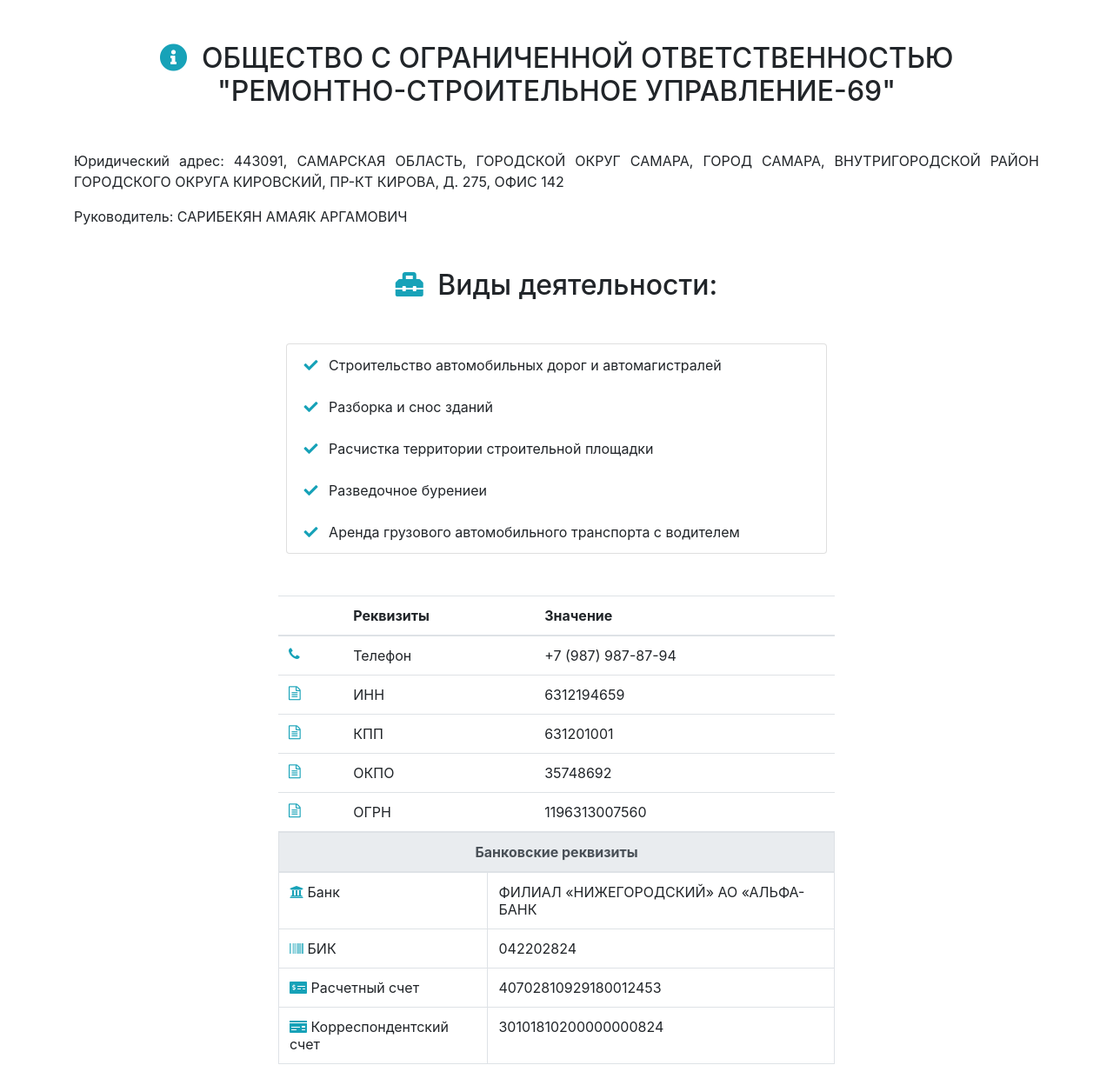
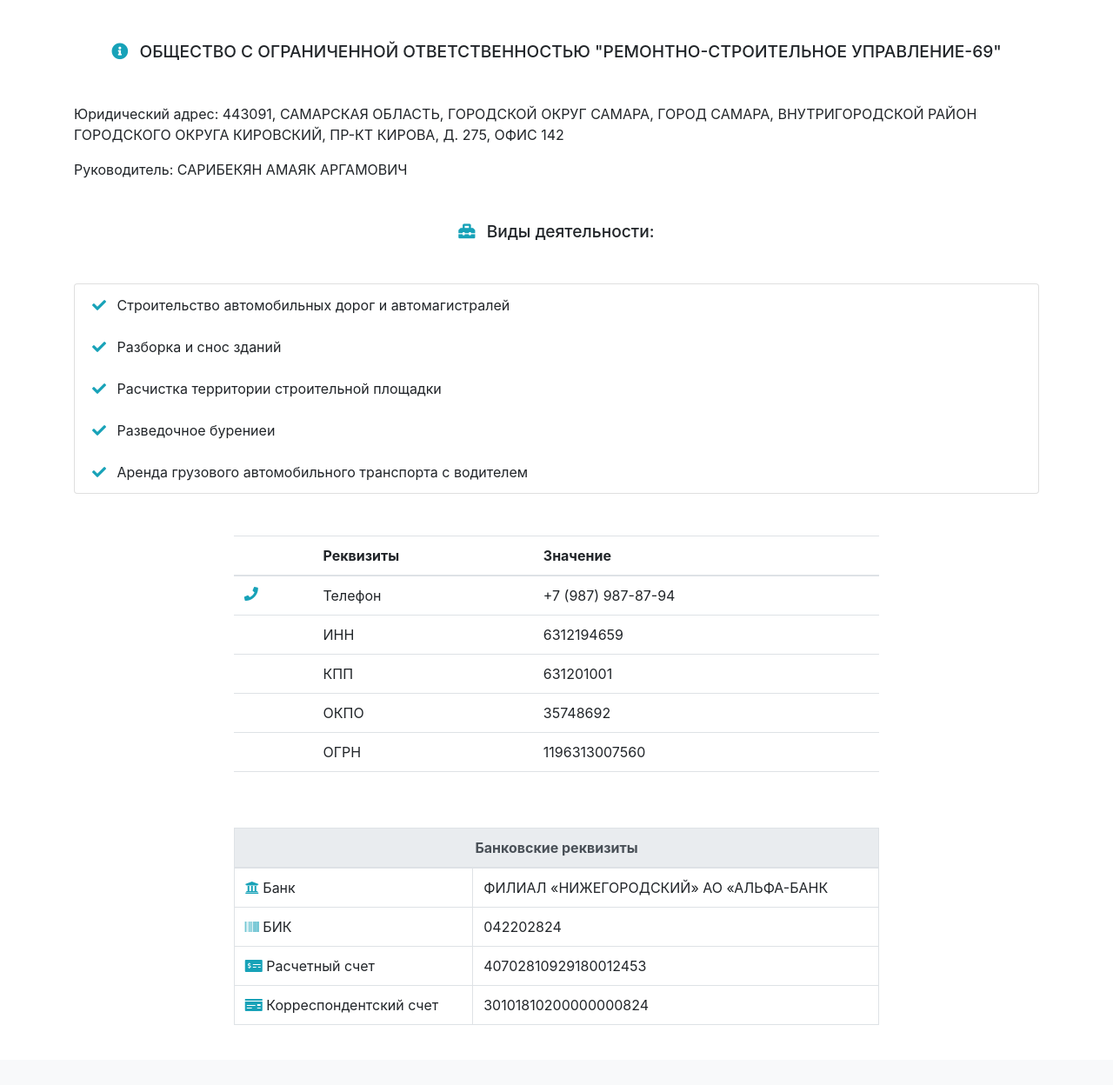
Before and after one commit to ConsttsnoC/rsu-69, a Django app: page /informaciya/ in a window 1280 px wide. Shown: the part 86-1334 px from the top of the page at 87% size. After the commit the page ends 1265 px from the top, so only its background shows below. Run offline with Django 4.2, Linux system fonts and the light colour scheme; some libraries are stand-ins or nearby versions.

Commit message:
Доработка функционала

```diff
--- a/prezentation/templates/prezentation/informaciya.html
+++ b/prezentation/templates/prezentation/informaciya.html
@@ -4,11 +4,38 @@
 <!DOCTYPE html>
 <html>
 <head>
+    <link rel="stylesheet" href="https://maxcdn.bootstrapcdn.com/bootstrap/4.0.0/css/bootstrap.min.css"
+          integrity="sha384-Gn5384xqQ1aoWXA+058RXPxPg6fy4IWvTNh0E263XmFcJlSAwiGgFAW/dAiS6JXm" crossorigin="anonymous">
+</head>
+<link rel="stylesheet" href="https://maxcdn.bootstrapcdn.com/bootstrap/4.0.0/css/bootstrap.min.css"
+      integrity="sha384-Gn5384xqQ1aoWXA+058RXPxPg6fy4IWvTNh0E263XmFcJlSAwiGgFAW/dAiS6JXm" crossorigin="anonymous">
+<link rel="stylesheet" href="https://maxcdn.bootstrapcdn.com/font-awesome/4.7.0/css/font-awesome.min.css">
+<style>
+    .table {
+        margin: 0 auto;
+        width: 100%;
+        max-width: 100%;
+    }
+    @media (min-width: 576px) {
+        .table {
+            width: 58%;
+            max-width: 58%;
+        }
+    }
+
+    .fa {
+        color: #17a2b8;
+    }
+
+</style>
+</head>
 <title>Информация</title>
 <!-- Add bootstrap stylesheet -->
-    <link rel="stylesheet" href="https://stackpath.bootstrapcdn.com/bootstrap/4.5.2/css/bootstrap.min.css" integrity="sha384-JcKb8q3iqJ61gNV9KGb8thSsNjpSL0n8PARn9HuZOnIxN0hoP+VmmDGMN5t9UJ0Z" crossorigin="anonymous">
+<link rel="stylesheet" href="https://stackpath.bootstrapcdn.com/bootstrap/4.5.2/css/bootstrap.min.css"
+      integrity="sha384-JcKb8q3iqJ61gNV9KGb8thSsNjpSL0n8PARn9HuZOnIxN0hoP+VmmDGMN5t9UJ0Z" crossorigin="anonymous">
 <!-- Add Font Awesome icons -->
-    <link rel="stylesheet" href="https://use.fontawesome.com/releases/v5.14.0/css/all.css" integrity="sha384-HzLeBuhoNPvSl5KYnjx0BT+WB0QEEqLprO+NBkkk5gbc67FTaL7XIGa2w1L0Xbgc" crossorigin="anonymous">
+<link rel="stylesheet" href="https://use.fontawesome.com/releases/v5.14.0/css/all.css"
+      integrity="sha384-HzLeBuhoNPvSl5KYnjx0BT+WB0QEEqLprO+NBkkk5gbc67FTaL7XIGa2w1L0Xbgc" crossorigin="anonymous">
 <style>
     .fa-check, .fa-info-circle, .fa-toolbox {
         color: #17a2b8;
@@ -17,72 +44,54 @@
 </head>
 <body>
 <section class="container my-5">
-      <h2 class="section-header text-center mb-5">
+    <h2 class="section-header text-center mb-5" style="font-size: 1.2em;">
         <i class="fas fa-info-circle mr-2"></i>
         ОБЩЕСТВО С ОГРАНИЧЕННОЙ ОТВЕТСТВЕННОСТЬЮ "РЕМОНТНО-СТРОИТЕЛЬНОЕ УПРАВЛЕНИЕ-69"
     </h2>
-        <p class="text-justify">Юридический адрес: 443091, САМАРСКАЯ ОБЛАСТЬ, ГОРОДСКОЙ ОКРУГ САМАРА, ГОРОД САМАРА,
+    <p class="text-left">Юридический адрес: 443091, САМАРСКАЯ ОБЛАСТЬ, ГОРОДСКОЙ ОКРУГ САМАРА, ГОРОД САМАРА,
         ВНУТРИГОРОДСКОЙ РАЙОН ГОРОДСКОГО ОКРУГА КИРОВСКИЙ, ПР-КТ КИРОВА, Д. 275, ОФИС 142
-        <p class="text-justify">Руководитель: САРИБЕКЯН АМАЯК АРГАМОВИЧ
+    <p class="text-left">Руководитель: САРИБЕКЯН АМАЯК АРГАМОВИЧ
 </section>
-    <section class="container my-5" style="width: 51%;">
-
-      <h2 class="section-header text-center mb-5">
+<section class="container my-5" style="width: 100%;">
+    <h2 class="section-header text-center mb-5" style="font-size: 1.2em; white-space: nowrap;">
         <i class="fas fa-toolbox mr-2"></i>
-
         Виды деятельности:
     </h2>
-      <ul class="list-group">
-        <li class="list-group-item">
+    <ul class="list-group" style="display: flex; flex-wrap: wrap; width: 100%; max-width: 100%;">
+        <li class="list-group-item" style="flex-basis: 100%;">
             <i class="fas fa-check mr-2"></i>
             Строительство автомобильных дорог и автомагистралей
         </li>
-        <li class="list-group-item">
+        <li class="list-group-item" style="flex-basis: 100%;">
             <i class="fas fa-check mr-2"></i>
             Разборка и снос зданий
         </li>
-        <li class="list-group-item">
+        <li class="list-group-item" style="flex-basis: 100%;">
             <i class="fas fa-check mr-2"></i>
             Расчистка территории строительной площадки
         </li>
-          <li class="list-group-item">
+        <li class="list-group-item" style="flex-basis: 100%;">
             <i class="fas fa-check mr-2"></i>
             Разведочное бурениеи
         </li>
-          <li class="list-group-item">
+        <li class="list-group-item" style="flex-basis: 100%;">
             <i class="fas fa-check mr-2"></i>
             Аренда грузового автомобильного транспорта с водителем
         </li>
     </ul>
 </section>
-    <link rel="stylesheet" href="https://maxcdn.bootstrapcdn.com/bootstrap/4.0.0/css/bootstrap.min.css" integrity="sha384-Gn5384xqQ1aoWXA+058RXPxPg6fy4IWvTNh0E263XmFcJlSAwiGgFAW/dAiS6JXm" crossorigin="anonymous">
-  </head>
- <link rel="stylesheet" href="https://maxcdn.bootstrapcdn.com/bootstrap/4.0.0/css/bootstrap.min.css" integrity="sha384-Gn5384xqQ1aoWXA+058RXPxPg6fy4IWvTNh0E263XmFcJlSAwiGgFAW/dAiS6JXm" crossorigin="anonymous">
-    <link rel="stylesheet" href="https://maxcdn.bootstrapcdn.com/font-awesome/4.7.0/css/font-awesome.min.css">
-    <style>
-        .table {
-            margin: 0 auto;
-            width: 50%;
-        }
-        .fa {
-    color: #17a2b8;
-}
-
-    </style>
-</head>
-<body>
 
 <table class="table">
     <thead>
     <tr>
-                <th scope="col"> </th>
+        <th scope="col"></th>
         <th scope="col">Реквизиты</th>
         <th scope="col">Значение</th>
     </tr>
     </thead>
     <tbody>
     <tr>
-                <th scope="row"> <i class="fa fa-phone" aria-hidden="true"></i> </th>
+        <th scope="row"><i class="fa fa-phone" aria-hidden="true"></i></th>
         <td>Телефон</td>
         <td>+7 (987) 987-87-94</td>
     </tr>
@@ -107,9 +116,14 @@
     </tr>
     </tbody>
 </table>
-    <script src="https://code.jquery.com/jquery-3.2.1.slim.min.js" integrity="sha384-KJ3o2DKtIkvYIK3UENzmM7KCkRr/rE9/Qpg6aAZGJwFDMVNA/GpGFF93hXpG5KkN" crossorigin="anonymous"></script>
-    <script src="https://cdnjs.cloudflare.com/ajax/libs/popper.js/1.12.9/umd/popper.min.js" integrity="sha384-ApNbgh9B+Y1QKtv3Rn7W3mgPxhU9K/ScQsAP7hUibX39j7fakFPskvXusvfa0b4Q" crossorigin="anonymous"></script>
-
+<script src="https://code.jquery.com/jquery-3.2.1.slim.min.js"
+        integrity="sha384-KJ3o2DKtIkvYIK3UENzmM7KCkRr/rE9/Qpg6aAZGJwFDMVNA/GpGFF93hXpG5KkN"
+        crossorigin="anonymous"></script>
+<script src="https://cdnjs.cloudflare.com/ajax/libs/popper.js/1.12.9/umd/popper.min.js"
+        integrity="sha384-ApNbgh9B+Y1QKtv3Rn7W3mgPxhU9K/ScQsAP7hUibX39j7fakFPskvXusvfa0b4Q"
+        crossorigin="anonymous"></script>
+<br>
+<br>
 <table class="table table-bordered">
     <thead class="thead-light">
     <tr>
@@ -120,7 +134,8 @@
     <tr>
         <td class="text-left"><i class="fas fa-university" style="color: #17a2b8;"></i> Банк</td>
         <td class="text-left">ФИЛИАЛ «НИЖЕГОРОДСКИЙ» АО
-«АЛЬФА-БАНК</td>
+            «АЛЬФА-БАНК
+        </td>
     </tr>
     <tr>
         <td class="text-left"><i class="fas fa-barcode" style="color: #17a2b8;"></i> БИК</td>
--- a/rsu69/settings.py
+++ b/rsu69/settings.py
@@ -22,7 +22,7 @@ SECRET_KEY = 'django-insecure-2vkqig=2$w9@nn#_cql4aj%5bda0!6er9njjk8e&u)e2(^$wr)
 # SECURITY WARNING: don't run with debug turned on in production!
 DEBUG = True
 
-ALLOWED_HOSTS = ['rsu69.pythonanywhere.com']
+ALLOWED_HOSTS = []
 
 
 # Application definition
```
Also changed, not shown: prezentation/templates/prezentation/contact.html (+13 -2 lines). Lines whose indentation alone changed are shown as unchanged.
